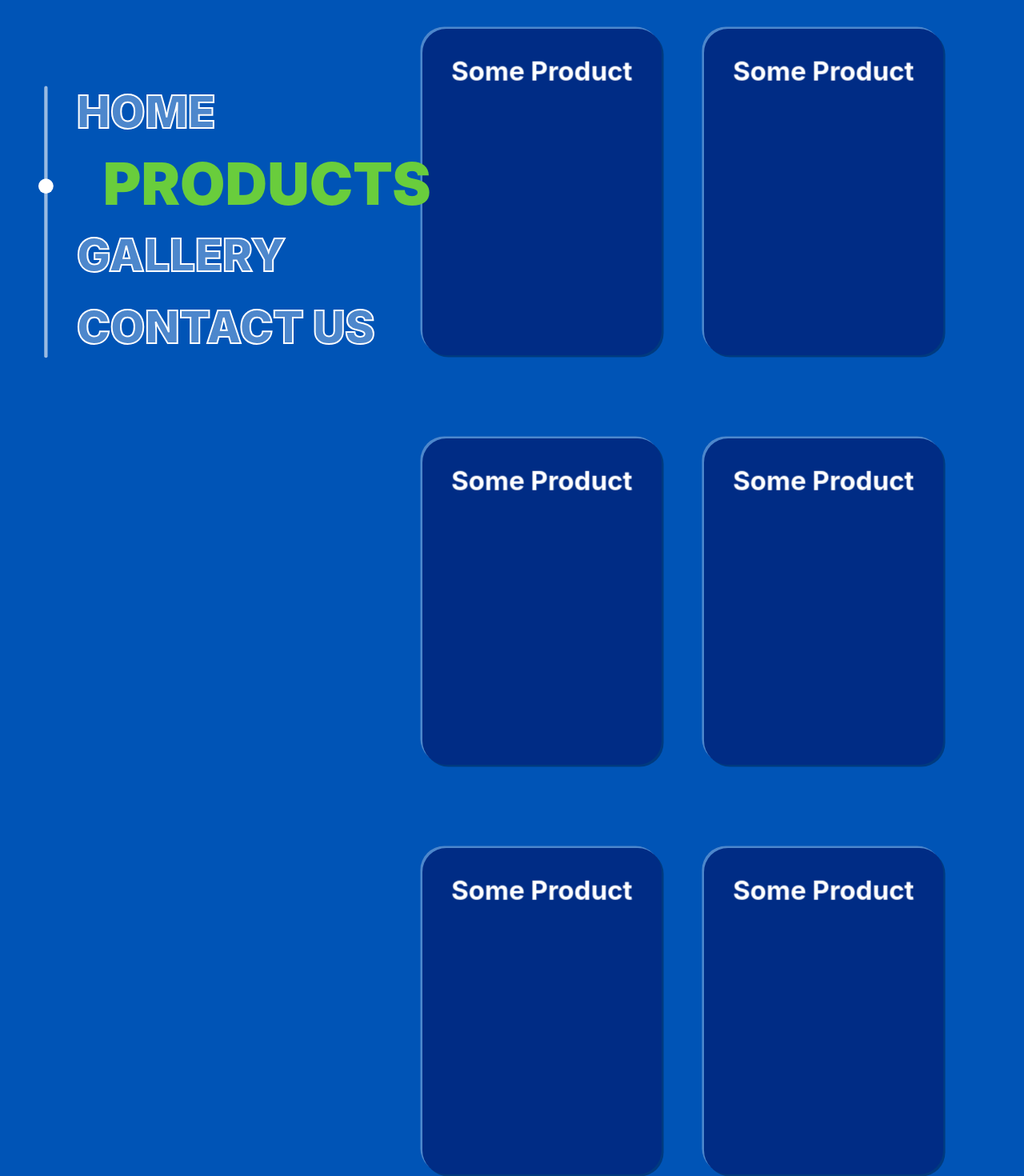
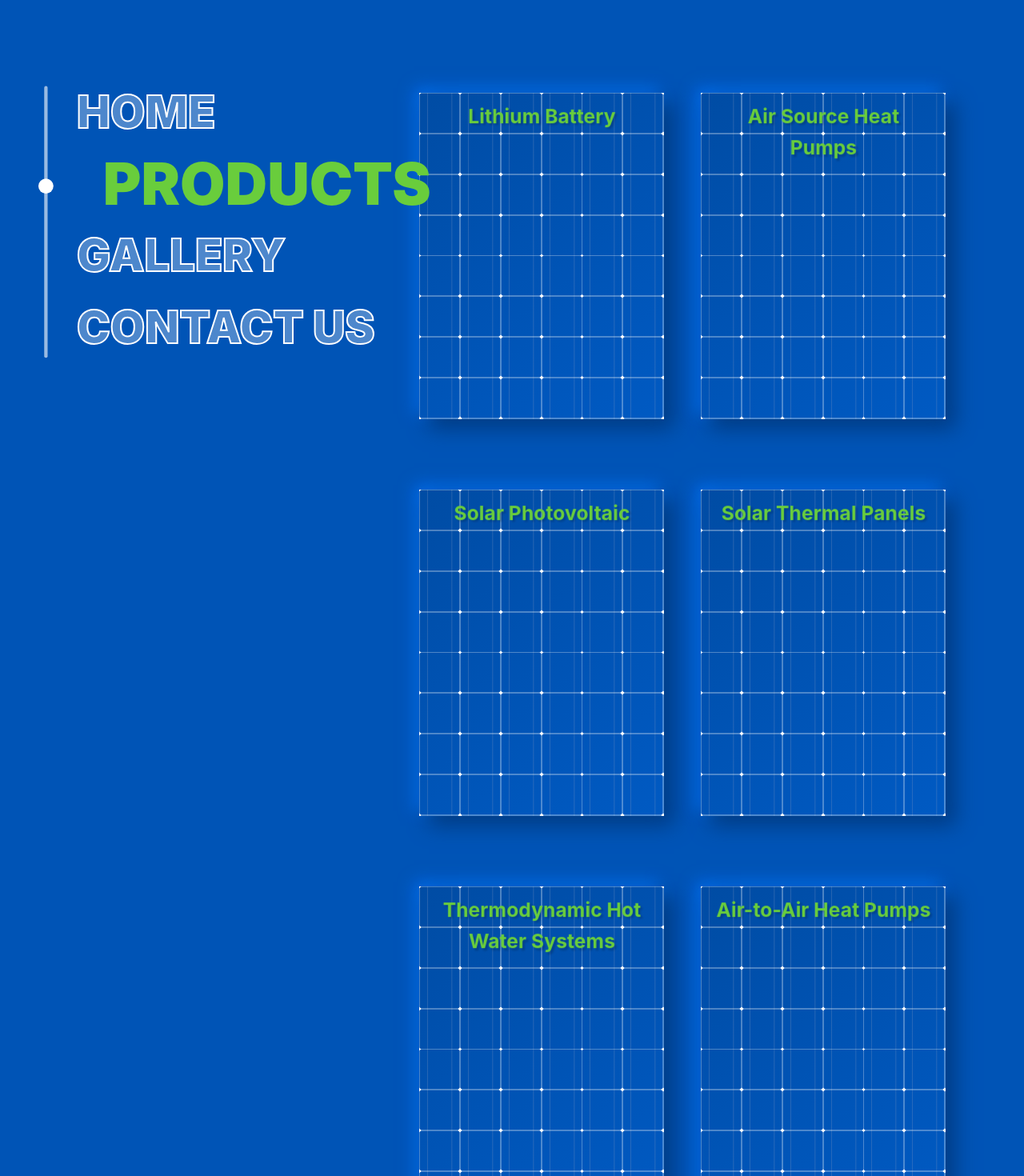
Before and after one commit to Dibitybopty/eco-app, a Next.js app: page /products in a window 1280 px wide. Shown: the top 1470 px of the page at 80% size. Built offline with nearby package versions, Linux system fonts and the light colour scheme.

Commit message:
product update

```diff
--- a/components/layout.js
+++ b/components/layout.js
@@ -9,7 +9,7 @@ import Products from '../pages/products'
 //TODO Make pages act like they're scrolling with transitions, so it seems like one big page.
 //TODO Change content based on weather with a weather API.
 
-export const siteTitle = 'Eco Sales'
+export const siteTitle = 'Eco Sales';
 
 export default function Layout({ children, home, products, contactus, gallery }) {
 
--- a/pages/_app.js
+++ b/pages/_app.js
@@ -2,7 +2,7 @@ import '../styles/globals.css'
 import { motion, AnimatePresence } from 'framer-motion';
 import utilStyles from '../styles/utils.module.css'
 import Link from 'next/link';
-import { useEffect, useRef, useState } from 'react';
+import { useEffect, useState } from 'react';
 
 function MyApp({ Component, pageProps, router }) {
 
@@ -98,22 +98,7 @@ function MyApp({ Component, pageProps, router }) {
     ease: "anticipate"
   }
 
-  // const [overflow, setOverflow] = useState(true);
-
-  // useEffect(() => {
-  //   if(overflow){
-  //     document.querySelector('body').style.overflowY = 'hidden';
-  //   }else{
-  //     document.querySelector('body').style.overflowY = 'auto';
-
-
-  //   }
-  // })
-
-
   var dotStart = '0rem';
-
-
 
   if (router.route === '/products') {
     dotStart = '6.5rem';
@@ -185,7 +170,7 @@ function MyApp({ Component, pageProps, router }) {
           </div> */}
 
         <Link href="/">
-          <motion.a whileHover="in" animate={router.route === '/' ? "in" : "out"} initial="initial" variants={linkEffects} transition={transition} onClick={() => setBlur('blur(30px)')} >HOME</motion.a>
+          <motion.a id='mainPage' whileHover="in" animate={router.route === '/' ? "in" : "out"} initial="initial" variants={linkEffects} transition={transition} onClick={() => setBlur('blur(30px)')} >HOME</motion.a>
         </Link>
 
         <Link href="products">
--- a/pages/products.js
+++ b/pages/products.js
@@ -23,84 +23,78 @@ export default function Products() {
     }
   }
 
-  function leaveCard(e){
+  function leaveCard(e) {
     const card = e.currentTarget;
     card.firstChild.style.transition = 'ease 0.5s'
     card.firstChild.style.transform = 'rotateY(0deg) rotateX(0deg)'
   }
 
-  useEffect(() => {
-    window.addEventListener('DOMContentLoaded', () => {
-      const cardContainer = document.querySelectorAll('div[type=cardContainer]');
-      const card = document.querySelectorAll('div[type=card]');
-
-      // for (let i = 0; i < cardContainer.length; i++) {
-      //   cardContainer[i].addEventListener('mouseover', (e) => {
-      //     let xAxis = (window.innerWidth / 2 - e.clientX) / 10;
-      //     let yAxis = (window.innerHeight / 2 - e.clientY) / 10;
-
-      //     card[i].style.transform = `rotateY(${xAxis}deg) rotateX(${yAxis}deg)`
-      //   })
-      // }
-
-
-      // cardContainer[0].addEventListener('mousemove', (e)=>{
-      //   let xAxis = (window.innerWidth / 2 - e.clientX) / 10;
-      //   let yAxis = (window.innerHeight / 2 - e.clientY) / 10;
-
-      //   card[0].style.transform = `rotateY(${xAxis}deg) rotateX(${yAxis}deg)`
-
-      // })
-    })
-  })
   return (
     <Layout products>
       <Head>
         <title>{siteTitle}</title>
       </Head>
       <div className={utilStyles.productBG}>
+
         {/* <object data="images/undraw_contact_us_15o2.svg"></object> */}
 
         <div className={utilStyles.productLeft}></div>
         <div className={utilStyles.productRight}>
-          <motion.div onPointerMove={(e) => moveCard(e)} onPointerLeave={(e)=>leaveCard(e)} type='cardContainer' className={utilStyles.productCardContainer}>
+
+          <motion.div onPointerMove={(e) => moveCard(e)} onPointerLeave={(e) => leaveCard(e)} type='cardContainer' className={utilStyles.productCardContainer}>
+
+              <div type='card' className={utilStyles.productCard}>
+                <h3>Lithium Battery</h3>
+              </div>
+          </motion.div>
+          <motion.div onPointerMove={(e) => moveCard(e)} onPointerLeave={(e) => leaveCard(e)} type='cardContainer' className={utilStyles.productCardContainer}>
             <div type='card' className={utilStyles.productCard}>
-              <h3>Some Product</h3>
+              <h3>Air Source Heat Pumps</h3>
             </div>
           </motion.div>
-          <motion.div onPointerMove={(e) => moveCard(e)} onPointerLeave={(e)=>leaveCard(e)} type='cardContainer' className={utilStyles.productCardContainer}>
+          <motion.div onPointerMove={(e) => moveCard(e)} onPointerLeave={(e) => leaveCard(e)} type='cardContainer' className={utilStyles.productCardContainer}>
             <div type='card' className={utilStyles.productCard}>
-              <h3>Some Product</h3>
+              <h3>Solar Photovoltaic</h3>
             </div>
           </motion.div>
-          <motion.div onPointerMove={(e) => moveCard(e)} onPointerLeave={(e)=>leaveCard(e)} type='cardContainer' className={utilStyles.productCardContainer}>
+          <motion.div onPointerMove={(e) => moveCard(e)} onPointerLeave={(e) => leaveCard(e)} type='cardContainer' className={utilStyles.productCardContainer}>
             <div type='card' className={utilStyles.productCard}>
-              <h3>Some Product</h3>
+              <h3>Solar Thermal Panels</h3>
             </div>
           </motion.div>
-          <motion.div onPointerMove={(e) => moveCard(e)} onPointerLeave={(e)=>leaveCard(e)} type='cardContainer' className={utilStyles.productCardContainer}>
+          <motion.div onPointerMove={(e) => moveCard(e)} onPointerLeave={(e) => leaveCard(e)} type='cardContainer' className={utilStyles.productCardContainer}>
             <div type='card' className={utilStyles.productCard}>
-              <h3>Some Product</h3>
+              <h3>Thermodynamic Hot Water Systems</h3>
             </div>
           </motion.div>
-          <motion.div onPointerMove={(e) => moveCard(e)} onPointerLeave={(e)=>leaveCard(e)} type='cardContainer' className={utilStyles.productCardContainer}>
+          <motion.div onPointerMove={(e) => moveCard(e)} onPointerLeave={(e) => leaveCard(e)} type='cardContainer' className={utilStyles.productCardContainer}>
             <div type='card' className={utilStyles.productCard}>
-              <h3>Some Product</h3>
+              <h3>Air-to-Air Heat Pumps</h3>
             </div>
           </motion.div>
-          <motion.div onPointerMove={(e) => moveCard(e)} onPointerLeave={(e)=>leaveCard(e)} type='cardContainer' className={utilStyles.productCardContainer}>
+          <motion.div onPointerMove={(e) => moveCard(e)} onPointerLeave={(e) => leaveCard(e)} type='cardContainer' className={utilStyles.productCardContainer}>
             <div type='card' className={utilStyles.productCard}>
-              <h3>Some Product</h3>
+              <h3>Home Energy Minder</h3>
             </div>
           </motion.div>
-          <motion.div onPointerMove={(e) => moveCard(e)} onPointerLeave={(e)=>leaveCard(e)} type='cardContainer' className={utilStyles.productCardContainer}>
+          <motion.div onPointerMove={(e) => moveCard(e)} onPointerLeave={(e) => leaveCard(e)} type='cardContainer' className={utilStyles.productCardContainer}>
             <div type='card' className={utilStyles.productCard}>
-              <h3>Some Product</h3>
+              <h3>ESP Ecocent Series</h3>
             </div>
           </motion.div>
-          <motion.div onPointerMove={(e) => moveCard(e)} onPointerLeave={(e)=>leaveCard(e)} type='cardContainer' className={utilStyles.productCardContainer}>
+          <motion.div onPointerMove={(e) => moveCard(e)} onPointerLeave={(e) => leaveCard(e)} type='cardContainer' className={utilStyles.productCardContainer}>
             <div type='card' className={utilStyles.productCard}>
-              <h3>Some Product</h3>
+              <h3>Solar iBoost</h3>
+            </div>
+          </motion.div>
+          <motion.div onPointerMove={(e) => moveCard(e)} onPointerLeave={(e) => leaveCard(e)} type='cardContainer' className={utilStyles.productCardContainer}>
+            <div type='card' className={utilStyles.productCard}>
+              <h3>Growatt Inverter Upgrade</h3>
+            </div>
+          </motion.div>
+          <motion.div onPointerMove={(e) => moveCard(e)} onPointerLeave={(e) => leaveCard(e)} type='cardContainer' className={utilStyles.productCardContainer}>
+            <div type='card' className={utilStyles.productCard}>
+              <h3>Infrared Heating Panels</h3>
             </div>
           </motion.div>
         </div>
--- a/styles/utils.module.css
+++ b/styles/utils.module.css
@@ -7,6 +7,7 @@
   position: relative;
   z-index: 2;
 }
+
 /* backgrounds from www.svgbackgrounds.com */
 
 /* .homeWrapper::after{
@@ -22,7 +23,7 @@
   content: '';
 } */
 
-.mainBackground{
+.mainBackground {
   background: url(/images/liquid_blue.svg);
   background-size: cover;
   opacity: 0.25;
@@ -119,7 +120,7 @@
   /* height: 100%; */
 }
 
-.waveSquareWrapper{
+.waveSquareWrapper {
   /* height: 30%; */
   width: 100vh;
   position: absolute;
@@ -138,10 +139,9 @@
 .waveSquareWrapper object {
   height: 30rem;
   width: 150%;
-
 }
 
-.waveSquareWrapperLeft{
+.waveSquareWrapperLeft {
   /* height: 30%; */
   width: 100vh;
   position: absolute;
@@ -160,20 +160,18 @@
 .waveSquareWrapperLeft object {
   height: 30rem;
   width: 150%;
-
 }
 
-.solarShapeBG{
+.solarShapeBG {
   width: 25rem;
   height: 25rem;
-  background-color: rgba(0,45,133,0.5);
+  background-color: rgba(0, 45, 133, 0.5);
   /* border: 5px solid rgba(255, 255, 255, 0.8); */
   overflow: visible;
   position: absolute;
   top: 3rem;
   left: 3rem;
 }
-
 
 .solarShape {
   width: 25rem;
@@ -275,7 +273,6 @@
   font-weight: 600;
   color: rgb(9, 15, 15);
   user-select: none;
-
 }
 
 .banner span {
@@ -285,7 +282,7 @@
   user-select: none;
 }
 
-.modalBackground{
+.modalBackground {
   width: 100%;
   height: 100%;
   position: absolute;
@@ -296,10 +293,9 @@
   align-items: center;
   z-index: 337;
   cursor: zoom-out;
-
 }
 
-.modal{
+.modal {
   width: 70%;
   height: 70%;
   border-radius: 20px;
@@ -308,14 +304,12 @@
   z-index: 338;
   text-align: center;
   cursor: default;
-
 }
 
-.modal h2{
+.modal h2 {
   display: inline-block;
   font-size: 2.5rem;
   user-select: none;
-
 }
 
 .lowerMain {
@@ -340,7 +334,7 @@
   cursor: pointer;
 }
 
-.sideMenuEffect{
+.sideMenuEffect {
   height: 100vh;
   display: flex;
   flex-direction: column;
@@ -357,7 +351,6 @@
   top: 6.3rem;
   height: 22rem;
 }
-
 
 .sideMenuItems {
   height: 100vh;
@@ -485,7 +478,7 @@
   z-index: 1337;
 }
 
-.emailText{
+.emailText {
   font-size: 2rem;
   letter-spacing: 5px;
   font-weight: bold;
@@ -522,21 +515,22 @@
   height: 100%;
 }
 
-.productBG{
+.productBG {
   display: grid;
   height: 100vh;
   grid-template-columns: 0.5fr 1fr;
 }
 
-.productRight{
+.productRight {
   display: grid;
   grid-template-columns: repeat(auto-fit, 22rem);
   /* column-gap: 2rem; */
-  row-gap: 2rem;
+  row-gap: 1rem;
   justify-content: center;
+  margin-top: 5rem;
 }
 
-.productCardContainer{
+.productCardContainer {
   width: 100%;
   height: 30rem;
   background-color: transparent;
@@ -546,26 +540,67 @@
   justify-content: center;
   align-items: center;
   perspective: 1000px;
+}
+
+.productCard {
+  width: 87%;
+  height: 85%;
+  box-shadow: -10px -10px rgba(255, 255, 255, 0.3), 10px 10px rgba(0, 0, 0, 0.2);
+  transform-style: preserve-3d;
+  /* border-radius: 30px; */
+  background: linear-gradient(145deg, #004ca4, #005ac3);
+  box-shadow: 12px 12px 24px #003c83, -6px -6px 18px #006ce9;
+
 
 }
 
-.productCard{
+.productCard::after{
+  background-image: url(/images/products/solar_panel_bg.svg);
+  background-repeat: repeat;
+  background-size: 3.18rem;
+  opacity: 1;
+  top: 0;
+  left: 0;
+  bottom: 0;
+  right: 0;
+  position: absolute;
+  z-index: -1;
+  content: '';
+}
+
+.productCard h3 {
+  font-size: 1.5rem;
+  text-align: center;
+  transform: translateZ(30px);
+  color: #69cd3c;
+  margin: 1rem 1.2rem 1rem 1.2rem;
+  text-shadow: 2.5px 2.5px 2.5px rgba(0, 0, 0, 0.2);
+}
+
+
+/* silly fancy pants idea */
+
+/* .productCardBorder {
   width: 85%;
   height: 85%;
-  /* border: 2px solid black; */
-  box-shadow: -2.55px -2.55px rgba(255, 255, 255, 0.3), 2.55px 2.55px rgba(0, 0, 0, 0.3) ;
-  border-radius: 30px;
   transform-style: preserve-3d;
-  background-color: #002c85;
-  /* transition: ease 3s; */
+  background: transparent;
+  border: 10px solid black;
+  transform: rotateX(39deg) rotateY(19deg);
+  position: absolute;
+  margin-left: 1rem;
 }
 
-.productCard h3{
-  font-size: 2rem;
-  text-align: center;
-  transform: translateZ(30px);
-  color: white;
-}
+.productCard {
+  width: 85%;
+  height: 85%;
+  transform-style: preserve-3d;
+  background: linear-gradient(145deg, rgba(0,76,164,0.9), #2b0152);
+  transform: rotateX(-59deg) rotateY(-0deg) rotateZ(-20deg) translateZ(100px);
+
+} */
+
+
 
 @namespace svg url(http://www.w3.org/2000/svg);
 /* Necessary to select only SVG <a> elements, and not also HTML’s.
```
Also changed, not shown: public/images/products/solar_panel_bg.svg (added). Lines whose indentation alone changed are shown as unchanged.
